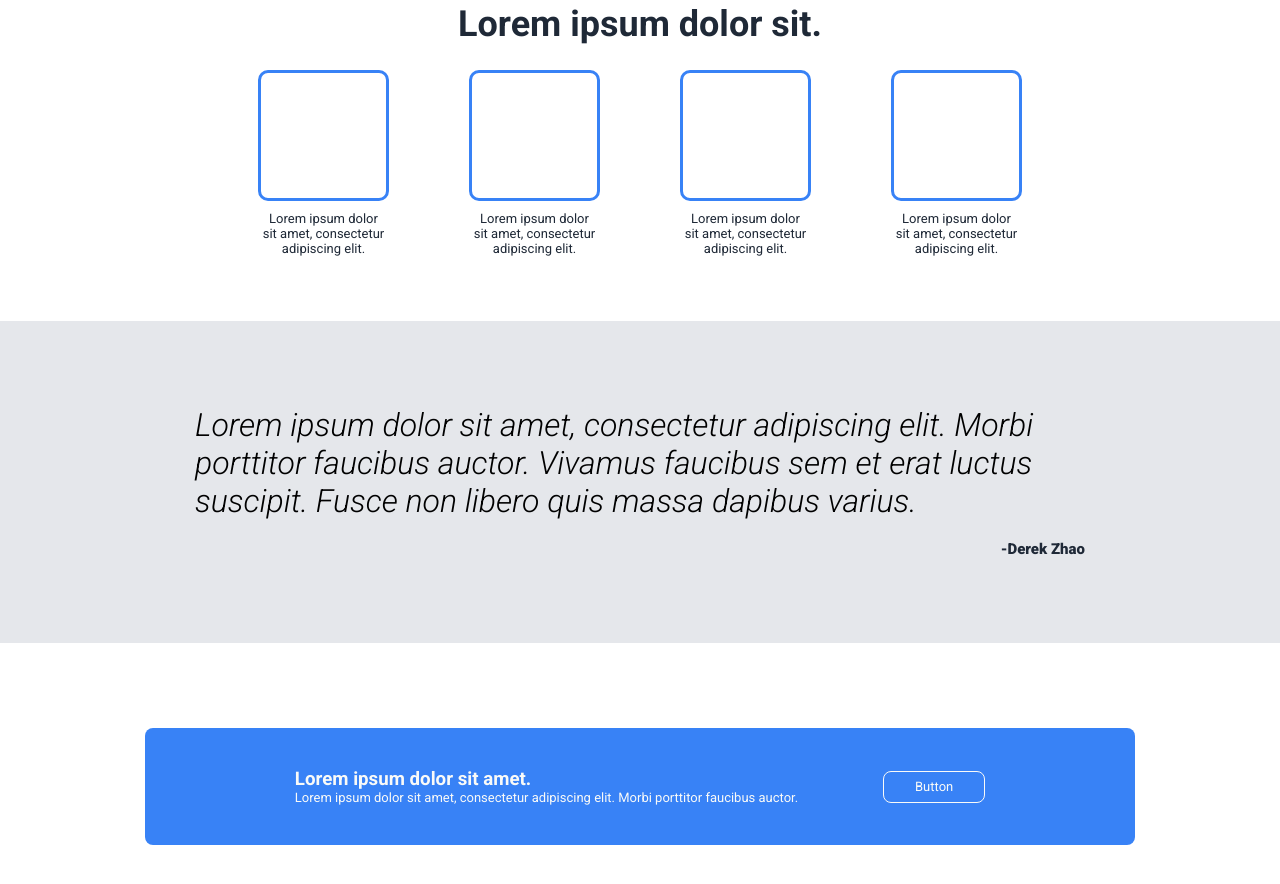
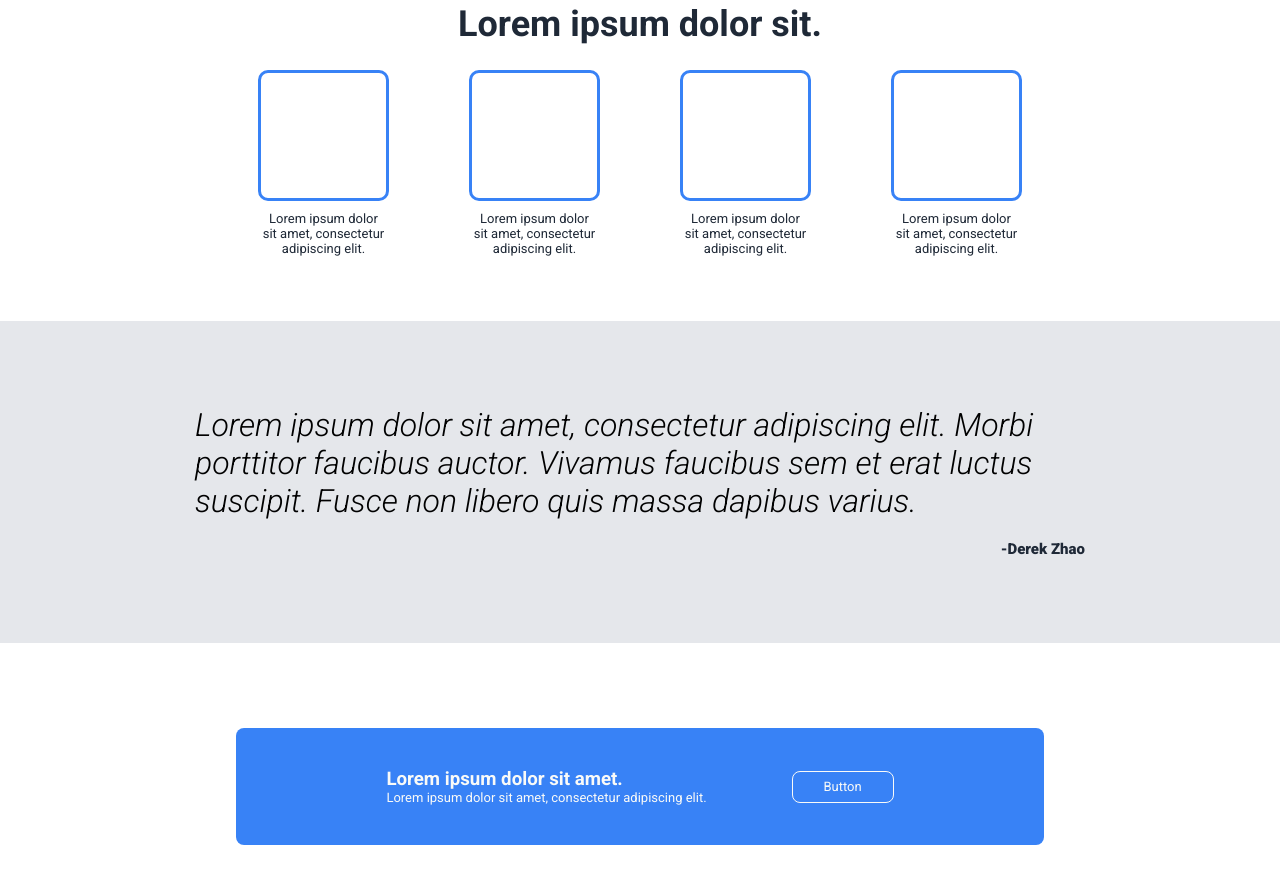
Before and after one commit to derekzhao33/LandingPage, a plain HTML site: page index.html in a window 1280 px wide. Shown: the part 478-1362 px from the top of the page. Drawn offline with Linux system fonts and the light colour scheme.

Commit message:
Fix bugs

```diff
--- a/index.html
+++ b/index.html
@@ -62,7 +62,7 @@
     <div class="advertisement">
       <div class="ad-container">
         <h3>Lorem ipsum dolor sit amet.</h3>
-        <p class="signup">Lorem ipsum dolor sit amet, consectetur adipiscing elit. Morbi porttitor faucibus auctor.</p>
+        <p class="signup">Lorem ipsum dolor sit amet, consectetur adipiscing elit.</p>
       </div>
 
       <a href="" class="button" id="signup-two">Button</a>
```
Also changed, not shown: images/Landing-page-screenshot.png.
